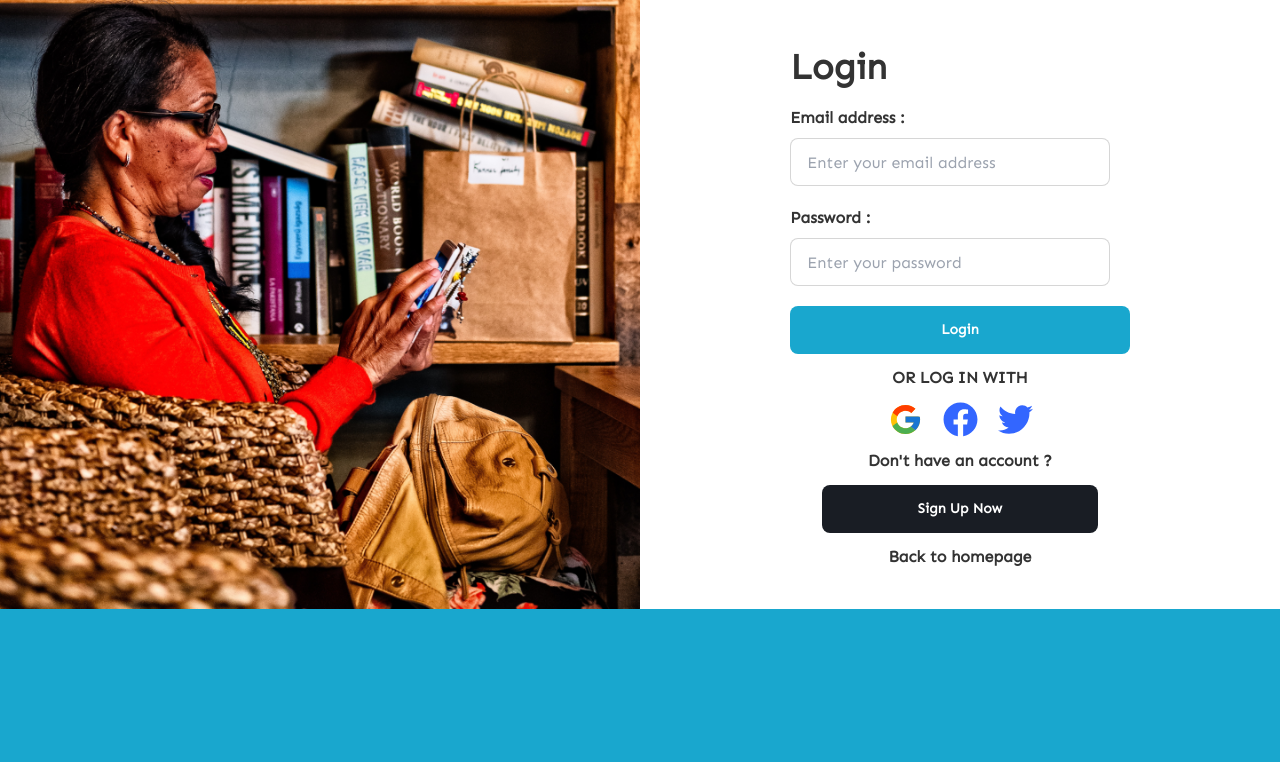
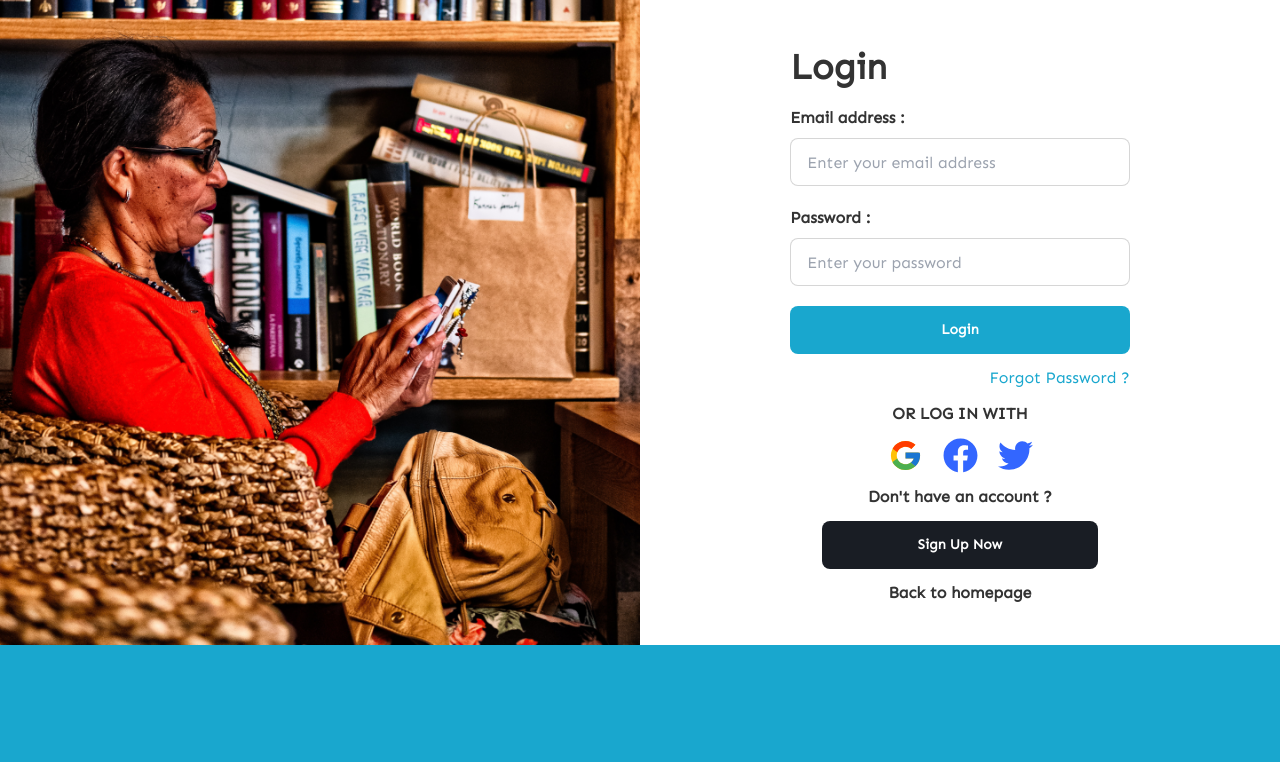
Before and after one commit to hendris27/clickmedianews-frontend, a React (Vite) app: page /signin in a window 1280 px wide. Shown: the top 762 px of the page. Built offline with nearby package versions, Linux system fonts and the light colour scheme.

Commit message:
fix: fix auth

```diff
--- a/src/pages/users/auth/ForgotPassword.jsx
+++ b/src/pages/users/auth/ForgotPassword.jsx
@@ -15,7 +15,7 @@ function ForgotPassword() {
                 <div className='flex flex-col flex-1 bg-white gap-10 pt-10 h-screen md:h-full'>
                     <div className='flex items-center flex-col justify-center gap-10 h-screen'>
                         <div className='flex gap-4 w-4/5'>
-                            <Link className='flex gap-5'>
+                            <Link to='/signin' className='flex gap-5'>
                                 <img
                                     src='/src/assets/img/arrow-back.svg'
                                     className='w-2'
@@ -104,7 +104,7 @@ function ForgotPassword() {
                             </Formik>
                         </div>
                     </div>
-                    <div className='h-full w-full bg-blue-700 p-4 lg:p-8 flex lg:flex-row flex-col lg:justify-between gap-5 lg:gap-0'>
+                    <div className='h-full w-full bg-primary p-4 lg:p-8 flex lg:flex-row flex-col lg:justify-between gap-5 lg:gap-0'>
                         <div className='flex flex-col gap-5 text-white'>
                             <Link to>Why News Today</Link>
                             <Link to>Community</Link>
--- a/src/pages/users/auth/ResetPassword.jsx
+++ b/src/pages/users/auth/ResetPassword.jsx
@@ -47,13 +47,13 @@ function ResetPassword() {
                                                     placeholder='Code'
                                                     name='code'
                                                     className={`input input-bordered w-full bg-white border-2 mb-2 border-gray-400 text-black max-w-2xl border' ${
-                                                        errors.text &&
-                                                        touched.text &&
+                                                        errors.code &&
+                                                        touched.code &&
                                                         "input-error border-red-700"
                                                     }`}
                                                     onChange={handleChange}
                                                     onBlur={handleBlur}
-                                                    value={values.text}
+                                                    value={values.code}
                                                 />
                                                 {errors.code &&
                                                     touched.code && (
@@ -160,7 +160,7 @@ function ResetPassword() {
                             </Formik>
                         </div>
                     </div>
-                    <div className='h-full w-full bg-blue-700 p-4 lg:p-8 flex lg:flex-row flex-col lg:justify-between gap-5 lg:gap-0'>
+                    <div className='h-full w-full bg-primary p-4 lg:p-8 flex lg:flex-row flex-col lg:justify-between gap-5 lg:gap-0'>
                         <div className='flex flex-col gap-5 text-white'>
                             <Link to>Why News Today</Link>
                             <Link to>Community</Link>
--- a/src/pages/users/auth/SignIn.jsx
+++ b/src/pages/users/auth/SignIn.jsx
@@ -33,7 +33,7 @@ function SignIn() {
                                         <div className='text-[36px] font-bold'>Login</div>
                                         <div>
                                             <label htmlFor='email' className='font-bold'>Email address :</label>
-                                            <input type='email' id='email' name='email' placeholder='Enter your email address' className='input input-bordered w-full max-w-xs mt-2 mb-2' onChange={handleChange} onBlur={handleBlur} value={values.email}/>
+                                            <input type='email' id='email' name='email' placeholder='Enter your email address' className='input input-bordered w-full max-w-md mt-2 mb-2' onChange={handleChange} onBlur={handleBlur} value={values.email}/>
                                             {errors.email &&
                                                 touched.email && (
                                                 <label
@@ -48,7 +48,7 @@ function SignIn() {
                                         </div>
                                         <div>
                                             <label htmlFor='password' className='font-bold'>Password :</label>
-                                            <input type='password' id='password' name='password' placeholder='Enter your password' className='input input-bordered w-full max-w-xs mt-2 mb-2' onChange={handleChange} onBlur={handleBlur} value={values.password}/>
+                                            <input type='password' id='password' name='password' placeholder='Enter your password' className='input input-bordered w-full max-w-md mt-2 mb-2' onChange={handleChange} onBlur={handleBlur} value={values.password}/>
                                             {errors.password &&
                                                 touched.password && (
                                                 <label
@@ -64,6 +64,7 @@ function SignIn() {
                                         <div>
                                             <button disabled={isSubmitting} className='btn bg-primary text-white border-0 w-full normal-case'>Login</button>
                                         </div>
+                                        <div className='text-right text-primary'><Link to='/forgotpassword'>Forgot Password ?</Link></div>
                                     </form>
                                 )
                             }}
```
